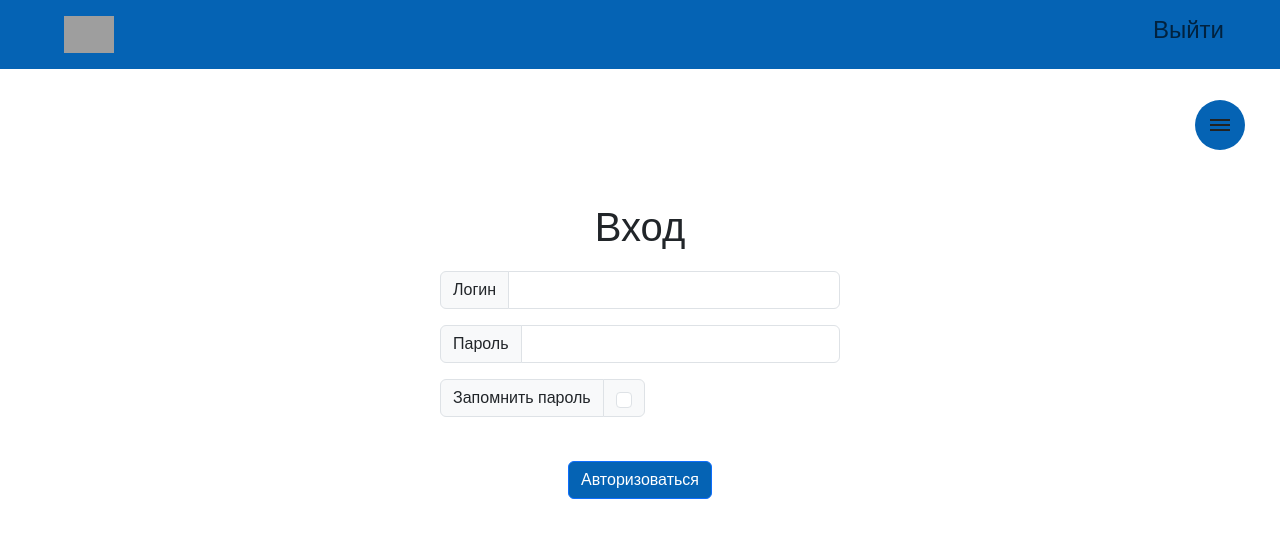
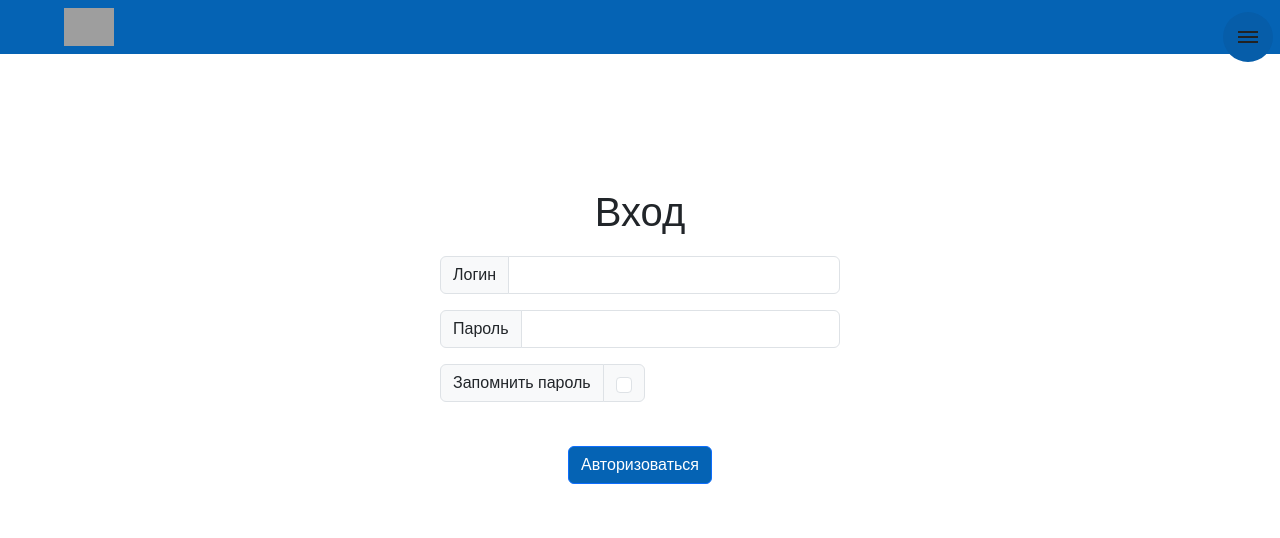
Before and after one commit to OldarSergey/Practice, a React (Create React App) app: page / in a window 1280 px wide. Shown: the top 538 px of the page. Built offline with nearby package versions, Linux system fonts and the light colour scheme; grey boxes are pictures that could not be loaded.

Commit message:
change buttom menu

```diff
--- a/src/App.js
+++ b/src/App.js
@@ -31,23 +31,6 @@ function App() {
         <div style={{ marginLeft:'5%'}}>
           <Image style={{width:'50px'}} src="https://www.atomexp.ru/source/pic/logo-white.svg" />
         </div>
-
-
-        <Navbar.Toggle aria-controls="basic-navbar-nav" />
-        <Navbar.Collapse id="basic-navbar-nav">
-
-          <Nav className='ms-auto me-5'>
-            {isLoggedIn ? (
-              <Nav.Link  onClick={handleLogout}   as={Link} to="/"><h4>Выйти</h4></Nav.Link>
-            ) : (
-              <Nav.Link as={Link}  to="/" ><h4>Выйти</h4></Nav.Link>
-            )}
-          </Nav>
-          <Nav className='text-end'>
-              <h1>{}</h1>
-          </Nav>
-
-        </Navbar.Collapse>
       </Navbar>
       <MainPageMenu></MainPageMenu>
       <Routes>
--- a/src/Pages/InfoCenter.js
+++ b/src/Pages/InfoCenter.js
@@ -20,7 +20,7 @@ function InfoCenter(){
     };
 
     return (
-        <div className='ms-5'>
+        <div className='ms-5 mt-3'>
           <div className='d-flex'>
             <h3>Дата:</h3>
             <input
--- a/src/Pages/MainPageMenu.css
+++ b/src/Pages/MainPageMenu.css
@@ -1,4 +1,10 @@
-@media only screen and (max-width: 768px) {
+@media only screen and (max-width: 896px) {
+  .menu-nav a {
+    font-size: 12px;
+  }
+}
+
+@media only screen and (max-width: 837px) {
 
     .section {
       position: relative;
@@ -66,8 +72,8 @@
       text-transform: uppercase;
       font-weight: 100;
       display: block; /* Изменено с inline-block на block */
-      margin-bottom: 20px; /* Отступ между пунктами меню */
-
+      margin-bottom: 1px; /* Отступ между пунктами меню */
+      font-size: 12px;
       transition: 1s;
     }
     .menu-nav {
@@ -102,15 +108,16 @@ body {
     position: relative;
     height: 100vh;
     display: flex;
+    top: -60px;
     justify-content: flex-end; /* Расположение вправо */
     align-items: flex-start; /* Расположение вверху */
-    padding: 30px; /* Добавление отступов по периметру */
+    padding: 2px;
   }
   .menu-btn {
     display: block;
     width: 50px;
     height: 50px;
-    background-color: #0563B4;
+    background-color: #065da9;
     border-radius: 50%;
 
     position: relative;
@@ -171,7 +178,7 @@ body {
     visibility: hidden;
     height: auto;
     line-height: 50px;
-    background-color: rgb(60, 121, 174);
+    background-color: #0563B4;
     padding-right: 25px;
     padding-left: 25px;
     margin-right: -25px;
--- a/src/Pages/MainPageMenu.js
+++ b/src/Pages/MainPageMenu.js
@@ -1,18 +1,20 @@
 import React, { useState, useEffect } from 'react';
 import { useLocation } from 'react-router-dom';
 import './MainPageMenu.css';
-import { useNavigate } from 'react-router-dom';
+import { useNavigate, Link } from 'react-router-dom';
 
 function MainPageMenu() {
   const [menuActive, setMenuActive] = useState(false);
   const location = useLocation();
   const [token, setToken] = useState(null);
+  const [role, setRole] = useState(null);
 
   const navigate = useNavigate();
 
   useEffect(() => {
-    if (location.state && location.state.token) {
+    if (location.state && location.state.token && location.state.role) {
       setToken(location.state.token);
+      setRole(location.state.role)
     }
   }, [location.state]);
 
@@ -29,6 +31,14 @@ function MainPageMenu() {
         navigate('/InfoCenter', { state: { token: token } });
     };
 
+    const handleLogout = () => {
+        // Удаление токена из состояния
+        setToken(null);
+
+        // Или удаление из localStorage
+        localStorage.removeItem('token');
+      };
+
   return (
     <>
         <div style={{ position: 'absolute', top: 70, right: 5, zIndex: 999 }}>
@@ -40,7 +50,10 @@ function MainPageMenu() {
                     <a href="#">Опросы</a>
                     <a href="#">Уведомления</a>
                     <a href="#">База знаний</a>
-                    <a href='#' onClick={handleInfoCenter}>Инфоцентр</a>
+                    {role == "DIRECTOR_VIEW" && (
+                        <a href='#' onClick={handleInfoCenter}>Инфоцентр</a>
+                    )}
+                    <Link to={"/"} onClick={handleLogout }>Выйти</Link>
                     </nav>
                     <a href="#" className={`menu-btn ${menuActive ? 'menu-btn_active' : ''}`} onClick={handleMenuClick}>
                     <span></span>
--- a/src/components/Report.js
+++ b/src/components/Report.js
@@ -38,7 +38,7 @@ function Report(props) {
     navigate(currentPath, {
       state: {
         token: userData.token,
-        userName: userData.user.NameActual,
+        role: userData.user.roles,
       },
     });
   };
@@ -46,7 +46,7 @@ function Report(props) {
   const navigateToAboutCompany = (userData) => {
     navigate('/AboutСompany', { state: {
       token: userData.token,
-      userName: userData.user.NameActual,
+      role: userData.user.roles,
       } });
   };
 
```
